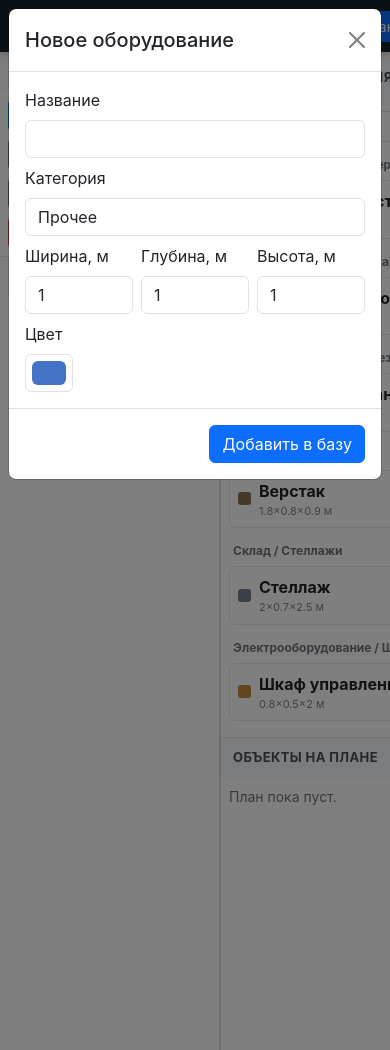
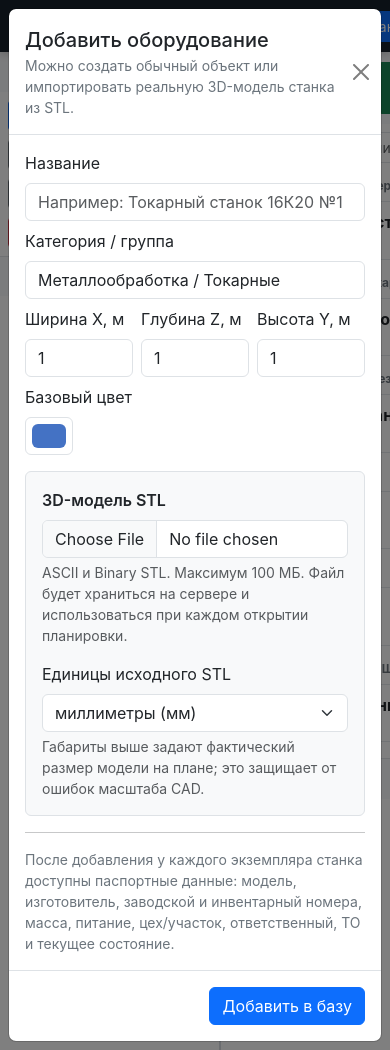
Before and after one commit to asbcorp24/3dstan, a Flask app: page / in a window 390 px wide, after a click on "+ Добавить". Run offline with Flask 3, Linux system fonts and the light colour scheme; data that the repository does not hold is empty; some libraries are stand-ins or nearby versions.

Commit message:
Add STL import controls and equipment passport fields

```diff
--- a/templates/index.html
+++ b/templates/index.html
@@ -30,26 +30,22 @@
       </div>
 
       <div class="panel-title border-top">Свойства объекта</div>
-      <div id="propertiesPanel" class="p-2 small text-secondary">
-        Выберите объект на сцене.
-      </div>
+      <div id="propertiesPanel" class="p-2 small text-secondary">Выберите объект на сцене.</div>
     </aside>
 
     <section id="viewportWrap" class="viewport-wrap">
       <canvas id="threeCanvas"></canvas>
-      <div class="viewport-help">
-        ЛКМ — выбор · перетаскивание — перемещение · колесо — масштаб · ПКМ — вращение камеры
-      </div>
+      <div class="viewport-help">ЛКМ — выбор · перетаскивание — перемещение · колесо — масштаб · ПКМ — вращение · R — 90°</div>
       <div id="selectionBadge" class="selection-badge d-none"></div>
     </section>
 
     <aside class="right-panel panel">
       <div class="panel-title d-flex align-items-center justify-content-between">
         <span>База оборудования</span>
-        <button class="btn btn-sm btn-success" data-bs-toggle="modal" data-bs-target="#equipmentModal">+</button>
+        <button class="btn btn-sm btn-success" data-bs-toggle="modal" data-bs-target="#equipmentModal">+ Добавить</button>
       </div>
       <div class="p-2">
-        <input id="equipmentSearch" class="form-control form-control-sm mb-2" placeholder="Поиск станка...">
+        <input id="equipmentSearch" class="form-control form-control-sm mb-2" placeholder="Поиск станка, модели, категории...">
         <div id="equipmentTree" class="equipment-tree"></div>
       </div>
       <div class="panel-title border-top">Объекты на плане</div>
@@ -68,19 +64,42 @@
 </div>
 
 <div class="modal fade" id="equipmentModal" tabindex="-1">
-  <div class="modal-dialog">
+  <div class="modal-dialog modal-lg">
     <div class="modal-content">
       <form id="equipmentForm">
-        <div class="modal-header"><h5 class="modal-title">Новое оборудование</h5><button class="btn-close" data-bs-dismiss="modal"></button></div>
+        <div class="modal-header">
+          <div><h5 class="modal-title">Добавить оборудование</h5><div class="small text-secondary">Можно создать обычный объект или импортировать реальную 3D-модель станка из STL.</div></div>
+          <button class="btn-close" data-bs-dismiss="modal"></button>
+        </div>
         <div class="modal-body">
-          <div class="mb-2"><label class="form-label">Название</label><input name="name" class="form-control" required></div>
-          <div class="mb-2"><label class="form-label">Категория</label><input name="category" class="form-control" value="Прочее"></div>
-          <div class="row g-2">
-            <div class="col"><label class="form-label">Ширина, м</label><input name="width" type="number" step="0.1" class="form-control" value="1"></div>
-            <div class="col"><label class="form-label">Глубина, м</label><input name="depth" type="number" step="0.1" class="form-control" value="1"></div>
-            <div class="col"><label class="form-label">Высота, м</label><input name="height" type="number" step="0.1" class="form-control" value="1"></div>
+          <div class="row g-3">
+            <div class="col-md-7">
+              <div class="mb-2"><label class="form-label">Название</label><input name="name" class="form-control" required placeholder="Например: Токарный станок 16К20 №1"></div>
+              <div class="mb-2"><label class="form-label">Категория / группа</label><input name="category" class="form-control" value="Металлообработка / Токарные" placeholder="Раздел / Подраздел"></div>
+              <div class="row g-2">
+                <div class="col"><label class="form-label">Ширина X, м</label><input name="width" type="number" step="0.001" min="0.001" class="form-control" value="1"></div>
+                <div class="col"><label class="form-label">Глубина Z, м</label><input name="depth" type="number" step="0.001" min="0.001" class="form-control" value="1"></div>
+                <div class="col"><label class="form-label">Высота Y, м</label><input name="height" type="number" step="0.001" min="0.001" class="form-control" value="1"></div>
+              </div>
+              <div class="mt-2"><label class="form-label">Базовый цвет</label><input name="color" type="color" class="form-control form-control-color" value="#4472c4"></div>
+            </div>
+            <div class="col-md-5">
+              <div class="border rounded p-3 h-100 bg-light">
+                <label class="form-label fw-semibold">3D-модель STL</label>
+                <input id="stlFile" name="stl" type="file" accept=".stl,model/stl" class="form-control">
+                <div class="form-text">ASCII и Binary STL. Максимум 100 МБ. Файл будет храниться на сервере и использоваться при каждом открытии планировки.</div>
+                <label class="form-label mt-3">Единицы исходного STL</label>
+                <select name="model_unit" class="form-select">
+                  <option value="mm" selected>миллиметры (мм)</option>
+                  <option value="cm">сантиметры (см)</option>
+                  <option value="m">метры (м)</option>
+                </select>
+                <div class="form-text">Габариты выше задают фактический размер модели на плане; это защищает от ошибок масштаба CAD.</div>
+              </div>
+            </div>
           </div>
-          <div class="mt-2"><label class="form-label">Цвет</label><input name="color" type="color" class="form-control form-control-color" value="#4472c4"></div>
+          <hr>
+          <div class="small text-secondary">После добавления у каждого экземпляра станка доступны паспортные данные: модель, изготовитель, заводской и инвентарный номера, масса, питание, цех/участок, ответственный, ТО и текущее состояние.</div>
         </div>
         <div class="modal-footer"><button class="btn btn-primary" type="submit">Добавить в базу</button></div>
       </form>
```
